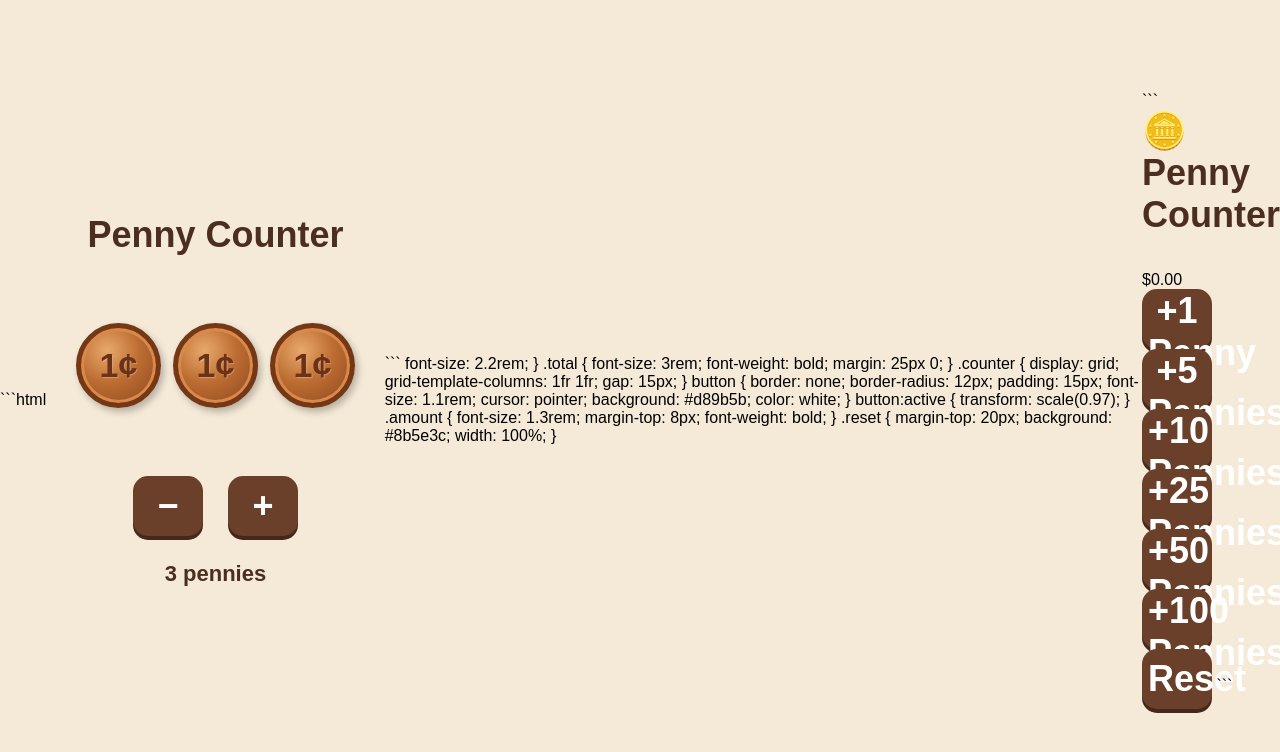
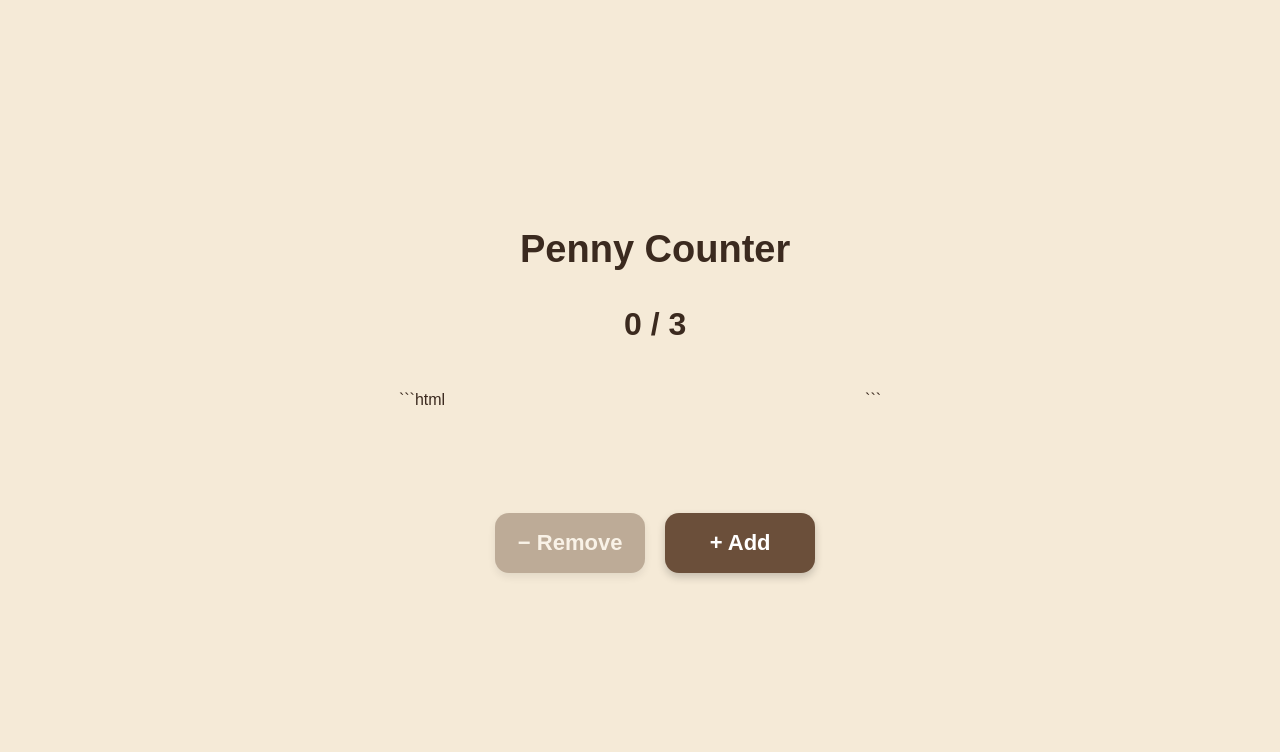
Before and after one commit to thisisnotdesiree-prog/Penny, a website: page www/index.html in a window 1280 px wide. Drawn offline with Linux system fonts and the light colour scheme.

Commit message:
Update index.html

````diff
--- a/www/index.html
+++ b/www/index.html
@@ -17,311 +17,156 @@
             display: flex;
             justify-content: center;
             align-items: center;
-        background: #f5ead8;
+            background: #f5ead7;
             font-family: Arial, sans-serif;
+            color: #3b2a1f;
         }
 
         .app {
             width: 100%;
-        max-width: 600px;
+            max-width: 420px;
             min-height: 100vh;
-        padding: 40px 20px;
             display: flex;
             flex-direction: column;
             justify-content: center;
             align-items: center;
+            padding: 30px 20px;
         }
 
         h1 {
             margin: 0 0 35px;
-        font-size: 36px;
-        color: #4b2e1f;
+            font-size: 38px;
+            font-weight: 700;
         }
 
-    .penny-container {
-        width: 100%;
-        min-height: 150px;
+        .counter {
+            font-size: 32px;
+            font-weight: bold;
+            margin-bottom: 30px;
+        }
+
+        .pennies {
             display: flex;
-        flex-wrap: wrap;
             justify-content: center;
             align-items: center;
-        gap: 12px;
+            gap: 18px;
+            min-height: 105px;
             margin-bottom: 35px;
         }
 
         .penny {
-        width: 85px;
-        height: 85px;
+            width: 90px;
+            height: 90px;
             border-radius: 50%;
-        background:
-            radial-gradient(circle at 35% 30%,
-                #e8a96a 0%,
-                #bd6d32 45%,
-                #8c461f 100%);
-        border: 5px solid #743816;
+            background: #b87333;
+            border: 5px solid #8c5426;
             box-shadow:
-            inset 0 0 0 3px #d98a4b,
-            3px 4px 7px rgba(0, 0, 0, 0.25);
+                inset 0 0 0 3px #d99a5b,
+                0 5px 10px rgba(0, 0, 0, 0.2);
             display: flex;
             justify-content: center;
             align-items: center;
-        color: #6b3218;
+            color: #6b3d1c;
+            font-size: 20px;
             font-weight: bold;
-        font-size: 34px;
-        text-shadow: 1px 1px rgba(255,255,255,0.25);
-        flex-shrink: 0;
         }
 
         .buttons {
             display: flex;
-        gap: 25px;
-        align-items: center;
+            gap: 20px;
         }
 
         button {
-        width: 70px;
+            width: 150px;
             height: 60px;
             border: none;
-        border-radius: 15px;
-        background: #6b402b;
-        color: white;
-        font-size: 36px;
+            border-radius: 14px;
+            font-size: 22px;
             font-weight: bold;
             cursor: pointer;
-        box-shadow: 0 4px 0 #452819;
-        transition: transform 0.1s, box-shadow 0.1s;
+            background: #6b4f3a;
+            color: white;
+            box-shadow: 0 4px 8px rgba(0, 0, 0, 0.2);
+            transition: transform 0.1s, opacity 0.1s;
         }
 
         button:active {
-        transform: translateY(4px);
-        box-shadow: 0 0 0 #452819;
+            transform: scale(0.96);
         }
 
-    .count {
-        margin-top: 25px;
-        font-size: 22px;
-        color: #4b2e1f;
-        font-weight: bold;
+        button:disabled {
+            opacity: 0.4;
+            cursor: default;
         }
     </style>
 </head>
 
 <body>
 
-<div class="app">
+    <main class="app">
 
         <h1>Penny Counter</h1>
 
-    <div id="pennyContainer" class="penny-container"></div>
+        <div class="counter">
+            <span id="count">0</span> / 3
+        </div>
+
+        <div class="pennies" id="pennies"></div>
 
         <div class="buttons">
-        <button id="subtract" aria-label="Remove a penny">−</button>
-        <button id="add" aria-label="Add a penny">+</button>
+            <button id="removeButton" onclick="removePenny()">
+                − Remove
+            </button>
+
+            <button id="addButton" onclick="addPenny()">
+                + Add
+            </button>
         </div>
 
-    <div id="count" class="count">3 pennies</div>
-
-</div>
+    </main>
 
     <script>
-    let pennyCount = 3;
+        let count = 0;
+        const maximum = 3;
 
-    const pennyContainer = document.getElementById("pennyContainer");
         const countDisplay = document.getElementById("count");
-    const addButton = document.getElementById("add");
-    const subtractButton = document.getElementById("subtract");
+        const penniesDisplay = document.getElementById("pennies");
+        const addButton = document.getElementById("addButton");
+        const removeButton = document.getElementById("removeButton");
 
-    function drawPennies() {
-        pennyContainer.innerHTML = "";
+        function updateDisplay() {
+            countDisplay.textContent = count;
 
-        for (let i = 0; i < pennyCount; i++) {
+            penniesDisplay.innerHTML = "";
+
+            for (let i = 0; i < count; i++) {
                 const penny = document.createElement("div");
                 penny.className = "penny";
                 penny.textContent = "1¢";
-            pennyContainer.appendChild(penny);
+                penniesDisplay.appendChild(penny);
             }
 
-        countDisplay.textContent =
-            pennyCount === 1
-                ? "1 penny"
-                : `${pennyCount} pennies`;
+            addButton.disabled = count >= maximum;
+            removeButton.disabled = count <= 0;
         }
 
-    addButton.addEventListener("click", () => {
-        pennyCount++;
-        drawPennies();
-    });
+        function addPenny() {
+            if (count < maximum) {
+                count++;
+                updateDisplay();
+            }
+        }
 
-    subtractButton.addEventListener("click", () => {
-        if (pennyCount > 0) {
-            pennyCount--;
-            drawPennies();
+        function removePenny() {
+            if (count > 0) {
+                count--;
+                updateDisplay();
             }
-    });
+        }
 
-    drawPennies();
+        updateDisplay();
     </script>
 
 </body>
 </html>
 ```
-        font-size: 2.2rem;
-    }
-
-    .total {
-        font-size: 3rem;
-        font-weight: bold;
-        margin: 25px 0;
-    }
-
-    .counter {
-        display: grid;
-        grid-template-columns: 1fr 1fr;
-        gap: 15px;
-    }
-
-    button {
-        border: none;
-        border-radius: 12px;
-        padding: 15px;
-        font-size: 1.1rem;
-        cursor: pointer;
-        background: #d89b5b;
-        color: white;
-    }
-
-    button:active {
-        transform: scale(0.97);
-    }
-
-    .amount {
-        font-size: 1.3rem;
-        margin-top: 8px;
-        font-weight: bold;
-    }
-
-    .reset {
-        margin-top: 20px;
-        background: #8b5e3c;
-        width: 100%;
-    }
-</style>
-
-</head>
-
-<body>
-
-<div class="container">
-
-```
-<h1>🪙 Penny Counter</h1>
-
-<div class="total" id="total">$0.00</div>
-
-<div class="counter">
-
-    <button onclick="changePennies(1)">
-        +1 Penny
-        <div class="amount" id="pennies">0</div>
-    </button>
-
-    <button onclick="changePennies(5)">
-        +5 Pennies
-        <div class="amount" id="nickels">0</div>
-    </button>
-
-    <button onclick="changePennies(10)">
-        +10 Pennies
-        <div class="amount" id="dimes">0</div>
-    </button>
-
-    <button onclick="changePennies(25)">
-        +25 Pennies
-        <div class="amount" id="quarters">0</div>
-    </button>
-
-    <button onclick="changePennies(50)">
-        +50 Pennies
-        <div class="amount" id="halfDollars">0</div>
-    </button>
-
-    <button onclick="changePennies(100)">
-        +100 Pennies
-        <div class="amount" id="dollars">0</div>
-    </button>
-
-</div>
-
-<button class="reset" onclick="resetCounter()">
-    Reset
-</button>
-```
-
-</div>
-
-<script>
-    let totalPennies = 0;
-
-    let counts = {
-        pennies: 0,
-        nickels: 0,
-        dimes: 0,
-        quarters: 0,
-        halfDollars: 0,
-        dollars: 0
-    };
-
-    function changePennies(amount) {
-        totalPennies += amount;
-
-        if (amount === 1) counts.pennies++;
-        if (amount === 5) counts.nickels++;
-        if (amount === 10) counts.dimes++;
-        if (amount === 25) counts.quarters++;
-        if (amount === 50) counts.halfDollars++;
-        if (amount === 100) counts.dollars++;
-
-        updateDisplay();
-    }
-
-    function updateDisplay() {
-        document.getElementById("total").textContent =
-            "$" + (totalPennies / 100).toFixed(2);
-
-        document.getElementById("pennies").textContent =
-            counts.pennies;
-
-        document.getElementById("nickels").textContent =
-            counts.nickels;
-
-        document.getElementById("dimes").textContent =
-            counts.dimes;
-
-        document.getElementById("quarters").textContent =
-            counts.quarters;
-
-        document.getElementById("halfDollars").textContent =
-            counts.halfDollars;
-
-        document.getElementById("dollars").textContent =
-            counts.dollars;
-    }
-
-    function resetCounter() {
-        totalPennies = 0;
-
-        counts = {
-            pennies: 0,
-            nickels: 0,
-            dimes: 0,
-            quarters: 0,
-            halfDollars: 0,
-            dollars: 0
-        };
-
-        updateDisplay();
-    }
-</script>
-
-</body>
-</html>
````
Lines whose indentation alone changed are shown as unchanged.
